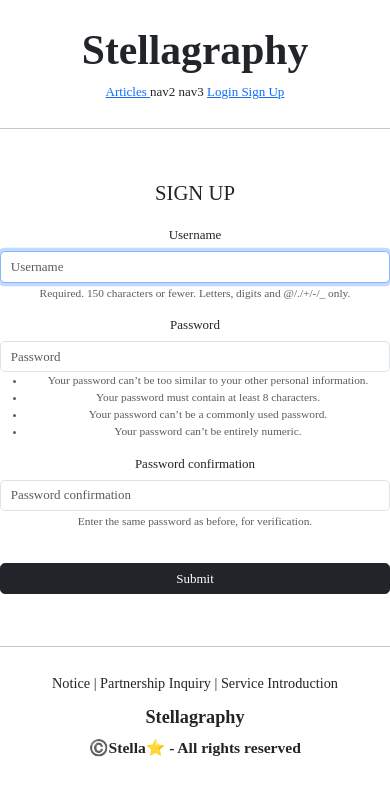
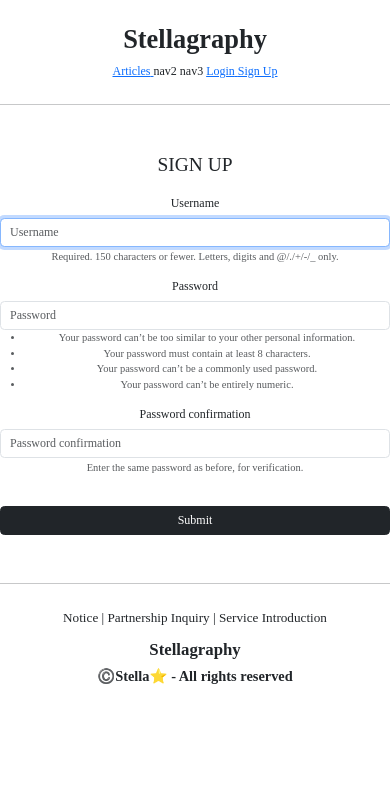
Before and after one commit to SaetbyeolL/Stellagraphy, a Django app: page /accounts/create/ in a window 390 px wide. Shown: the top 796 px of the page. Run offline with Django 5.2, Linux system fonts and the light colour scheme; some libraries are stand-ins or nearby versions; some web fonts are replaced.

Commit message:
Responsive Layout

```diff
--- a/articleapp/templates/articleapp/list.html
+++ b/articleapp/templates/articleapp/list.html
@@ -9,7 +9,7 @@
         margin: 0, auto;
     }
     .container a {
-        width: 41%;
+        width: 40%;
         max-width: 250px;
     }
     .container div {
--- a/static/base.css
+++ b/static/base.css
@@ -35,6 +35,9 @@
 
 @media screen and (max-width: 500px) {
     html {
-        font-size: 13px;
+        font-size: 12px;
+    }
+    .stellagraphy_logo_header {
+        font-size: 2.2rem; /* 원하는 크기로 조정 */
     }
 }
```
